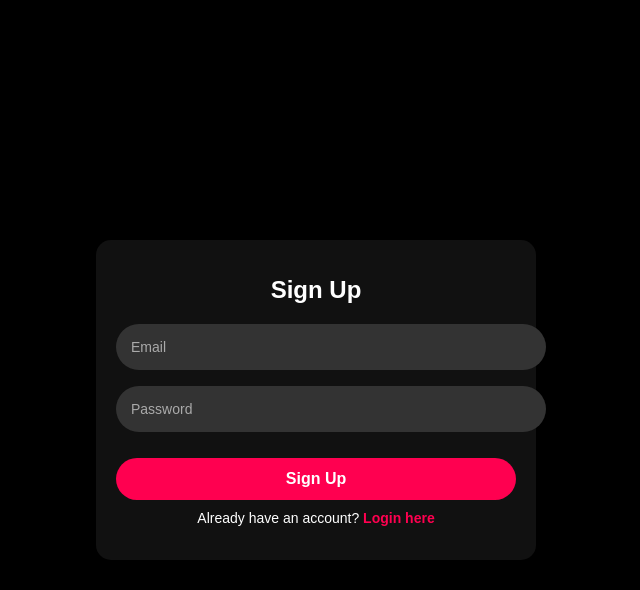
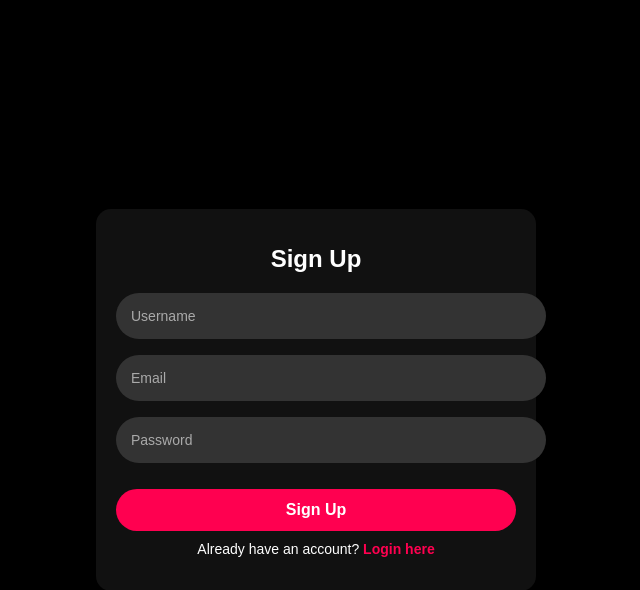
Before and after one commit to RonaldReddy024/desibeatz, a Python web app: template templates/signup.html in a window 1280 px wide. Shown: the top 590 px of the page, without its empty margins (324-964 px from the left). Run offline with Jinja, Linux system fonts and the light colour scheme; the template is opened without the code that fills it, so the values that code supplies are empty.

Commit message:
Update signup.html

```diff
--- a/templates/signup.html
+++ b/templates/signup.html
@@ -76,7 +76,8 @@
   <div class="container">
     <h1>Sign Up</h1>
     <form method="POST" action="/signup">
-      <input type="email" name="username" placeholder="Email" required>
+      <input type="text" name="username" placeholder="Username" required>
+      <input type="email" name="email" placeholder="Email" required>
       <input type="password" name="password" placeholder="Password" required>
       <button type="submit">Sign Up</button>
     </form>
```
